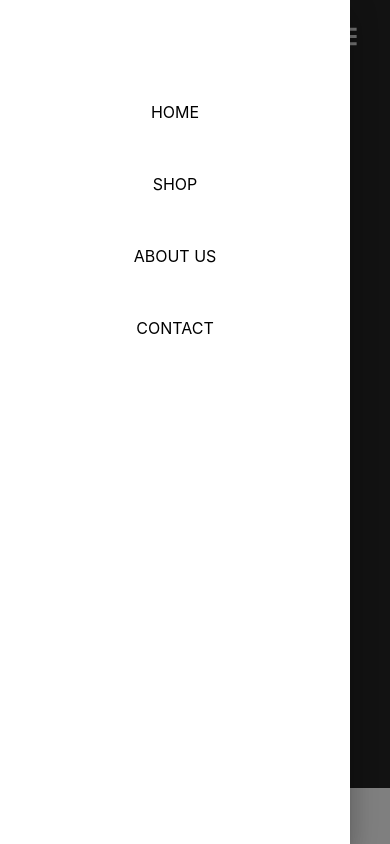
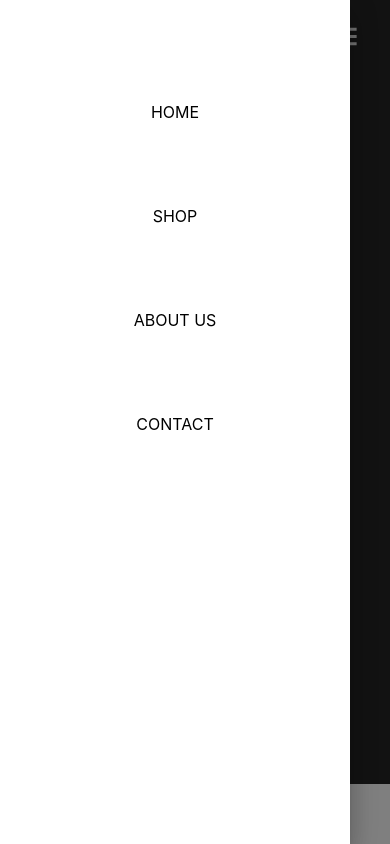
Before and after one commit to Proton-number/strype, a React (Vite) app: page / in a window 390 px wide. Both pictures are taken after a click on the button "logo". Built offline with nearby package versions, Linux system fonts and the light colour scheme.

Commit message:
mad innit?

```diff
--- a/src/Components/Main work/About Files/About.jsx
+++ b/src/Components/Main work/About Files/About.jsx
@@ -1,5 +1,6 @@
 import React from 'react'
 import Nav from '../Nav'
+import BottomNav from '../BottomNav'
 
 function About() {
   return (
@@ -8,6 +9,7 @@ function About() {
 
     This is about meeeeee
 
+     <BottomNav />
     </div>
   )
 }
--- a/src/Components/Main work/BottomNav.jsx
+++ b/src/Components/Main work/BottomNav.jsx
@@ -1,8 +1,12 @@
 import React, {useState} from 'react'
-import { Box, BottomNavigation, BottomNavigationAction } from '@mui/material'
+import { Box, Stack, IconButton, Typography } from '@mui/material'
 import ShoppingCartIcon from '@mui/icons-material/ShoppingCart';
 import PersonIcon from '@mui/icons-material/Person';
 import FavoriteIcon from '@mui/icons-material/Favorite';
+import { Link } from 'react-router-dom';
+import { motion } from 'framer-motion';
+
+
 
 function BottomNav() {
     const [value, setValue] = useState(0);
@@ -15,18 +19,65 @@ function BottomNav() {
 
   return (
     <Box id="bottomNav">
-        <BottomNavigation  sx={{width: "100%", position:"absolute", left:"0px",bottom:"0px"}} value={value} onChange={handleChange} showLabels >
-
-
-      <BottomNavigationAction label='Home' icon={<ShoppingCartIcon/>} />
-
-      <BottomNavigationAction label='Wishlist' icon={<FavoriteIcon/>} />
-
-      <BottomNavigationAction label='Profile' icon={<PersonIcon/>} />
+        <Stack
+        direction="row"
+        sx={{
+          // padding:"5px",
+          justifyContent:"space-around",
+           backgroundColor:"white",
+           width: "100%",
+           position:"absolute",
+           left:"0px",
+           bottom:"0px"
+           }}  >
 
 
 
-       </BottomNavigation>
+
+   <Link to={'/Cart'} style={{textDecoration:'none'}}>
+    <IconButton
+    component={motion.button}
+  whileHover={{color:"blue", scale:1.2}}
+    style={{
+      display: 'flex',
+      flexDirection: 'column',
+      alignItems: 'center'
+      }}>
+    <ShoppingCartIcon />
+    <Typography variant="body2">Cart</Typography>
+    </IconButton>
+       </Link>
+
+       <Link to={'/WishList'} style={{textDecoration:'none'}}>
+        <IconButton
+         component={motion.button}
+         whileHover={{color:"blue", scale:1.2}}
+        style={{
+          display: 'flex',
+          flexDirection: 'column',
+          alignItems: 'center'
+          }}>
+          <FavoriteIcon/>
+    <Typography variant="body2">WishList</Typography>
+        </IconButton>
+       </Link>
+
+       <Link to={'/Profile'} style={{textDecoration:'none'}}>
+        <IconButton
+         component={motion.button}
+         whileHover={{color:"blue", scale:1.2}}
+        style={{
+          display: 'flex',
+          flexDirection: 'column',
+          alignItems: 'center'
+          }}>
+        <PersonIcon/>
+        <Typography variant="body2">Profile</Typography>
+        </IconButton>
+       </Link>
+
+
+       </Stack>
     </Box>
   )
 }
--- a/src/Components/Main work/Cart files/Cart.jsx
+++ b/src/Components/Main work/Cart files/Cart.jsx
@@ -2,12 +2,15 @@ import React from 'react'
 import { Box, Paper, Typography, Stack,  createTheme, ThemeProvider, Button } from '@mui/material'
 import { motion } from 'framer-motion'
 import Nav from '../Nav'
+import BottomNav from '../BottomNav'
 
 function Cart() {
   return (
     <Box>
       <Nav />
       Cart pageee
+
+      <BottomNav />
     </Box>
   )
 }
--- a/src/Components/Main work/Contact files/Contact.jsx
+++ b/src/Components/Main work/Contact files/Contact.jsx
@@ -1,5 +1,6 @@
 import React from 'react'
 import Nav from '../Nav'
+import BottomNav from '../BottomNav'
 
 function Contact() {
   return (
@@ -7,7 +8,7 @@ function Contact() {
         <Nav />
 
         Contact me here....
-
+      <BottomNav />
     </div>
   )
 }
--- a/src/Components/Main work/Nav.jsx
+++ b/src/Components/Main work/Nav.jsx
@@ -7,6 +7,8 @@ import ShoppingCartIcon from '@mui/icons-material/ShoppingCart';
 import PersonIcon from '@mui/icons-material/Person';
 import FavoriteIcon from '@mui/icons-material/Favorite';
 import './Strype.css'
+import { motion } from 'framer-motion';
+
 
 
 
@@ -76,13 +78,13 @@ function Nav() {
 </Link>
 
     <Link  to={'/WishList'} style={{textDecoration:'none', color:'white'}}>
-    <IconButton sx={{color:"white"}} aria-label="profile" >
+    <IconButton sx={{color:"white"}} aria-label="WishList" label="profile" >
       < FavoriteIcon />
     </IconButton>
     </Link>
 
     <Link  to={'/Cart'} style={{textDecoration:'none', color:'white'}}>
-    <IconButton sx={{color:"white"}} aria-label="profile" >
+    <IconButton sx={{color:"white"}} aria-label="Cart" >
       < ShoppingCartIcon />
     </IconButton>
     </Link>
@@ -114,24 +116,24 @@ function Nav() {
   <Drawer anchor="left" open={isDrawerOpen} onClose={() => setisDrawerOpen(false)}>
 
     <Box width='350px' textAlign='center' role='presentation' >
-      <Stack spacing={6} style={{textTransform:'uppercase', padding:'100px' }}>
+      <Stack spacing={10} style={{textTransform:'uppercase', padding:'100px' }}>
 
       <Link to={'/'} style={{textDecoration:'none', color:'black'}}>
-<Typography variant='p'>Home</Typography>
+<Typography component={motion.p} whileHover={{scale:1.2}} variant='p'>Home</Typography>
     </Link>
 
 
 <Link to={'/Shop'} style={{textDecoration:'none', color:'black'}}>
-<Typography variant='p'>Shop</Typography>
+<Typography  component={motion.p} whileHover={{scale:1.2}}  variant='p'>Shop</Typography>
 </Link>
 
 
   <Link to={'/About'} style={{textDecoration:'none', color:'black'}}>
-  <Typography variant='p'>About us</Typography>
+  <Typography  component={motion.p} whileHover={{scale:1.2}}  variant='p'>About us</Typography>
   </Link>
 
 <Link to={'/Contact'} style={{textDecoration:'none', color:'black'}}>
-<Typography variant='p'>Contact</Typography>
+<Typography  component={motion.p} whileHover={{scale:1.2}}  variant='p'>Contact</Typography>
 </Link>
 
 
--- a/src/Components/Main work/Profile files/Profile.jsx
+++ b/src/Components/Main work/Profile files/Profile.jsx
@@ -2,6 +2,7 @@ import React from 'react'
 import { Box, Paper, Typography, Stack,  createTheme, ThemeProvider, Button } from '@mui/material'
 import { motion } from 'framer-motion'
 import Nav from '../Nav'
+import BottomNav from '../BottomNav'
 
 
 function Profile() {
@@ -10,6 +11,8 @@ function Profile() {
       <Nav />
 
       Profile pagee Lorem, ipsum dolor sit amet consectetur adipisicing elit. Vel cum labore delectus eaque corrupti vitae natus, error nemo ex suscipit, facilis distinctio dignissimos harum accusamus consectetur quod? Illo, quos id.
+
+      <BottomNav />
     </Box>
   )
 }
--- a/src/Components/Main work/Shop files/Shop.jsx
+++ b/src/Components/Main work/Shop files/Shop.jsx
@@ -2,6 +2,7 @@ import React from 'react'
 import Nav from '../Nav'
 import { Box, Paper, Typography, Stack,  createTheme, ThemeProvider, Button } from '@mui/material'
 import { motion } from 'framer-motion'
+import BottomNav from '../BottomNav'
 
 function Shop() {
   return (
@@ -10,6 +11,7 @@ function Shop() {
 
    Let's shop here.....
 
+<BottomNav />
     </Box>
   )
 }
--- a/src/Components/Main work/Wishlist files/WishList.jsx
+++ b/src/Components/Main work/Wishlist files/WishList.jsx
@@ -2,12 +2,14 @@ import React from 'react'
 import { Box, Paper, Typography, Stack,  createTheme, ThemeProvider, Button } from '@mui/material'
 import { motion } from 'framer-motion'
 import Nav from '../Nav'
+import BottomNav from '../BottomNav'
 
 function WishList() {
   return (
     <Box>
   <Nav />
       WishList pageeee
+      <BottomNav />
     </Box>
   )
 }
```
